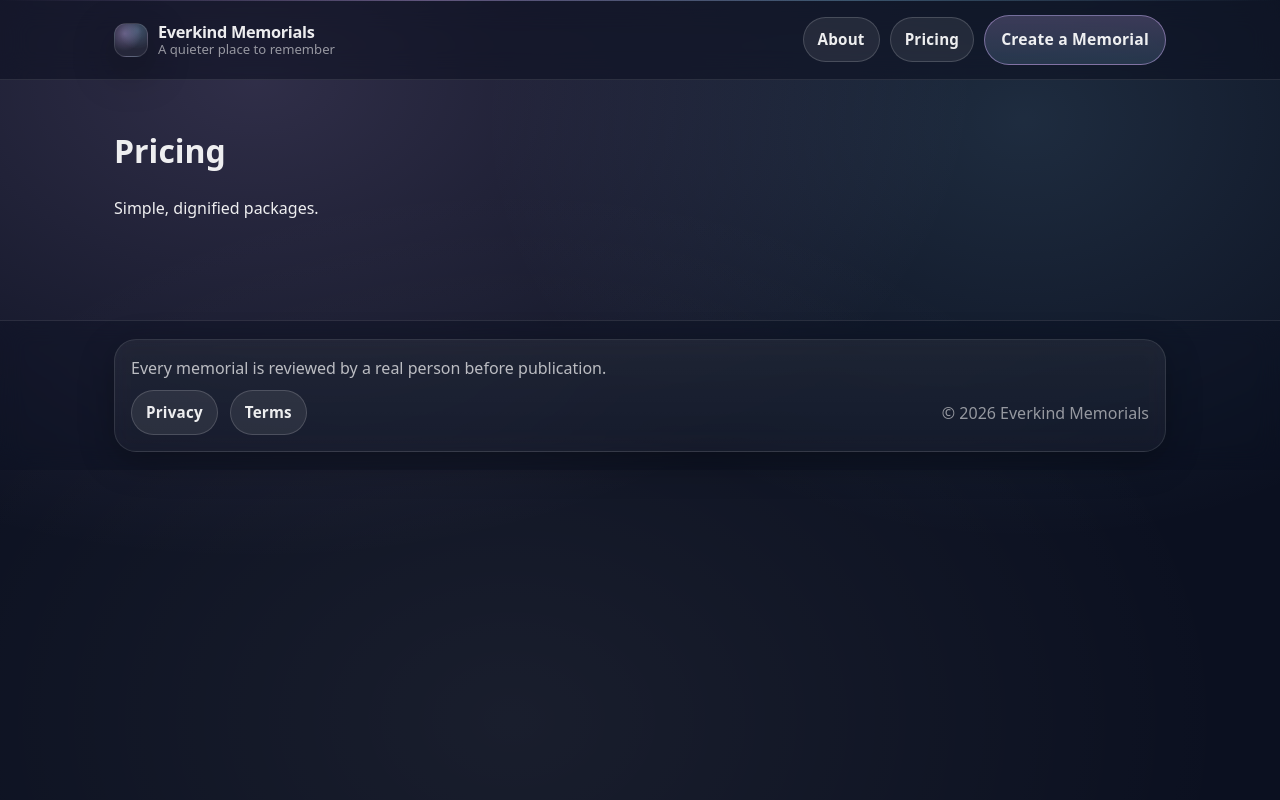
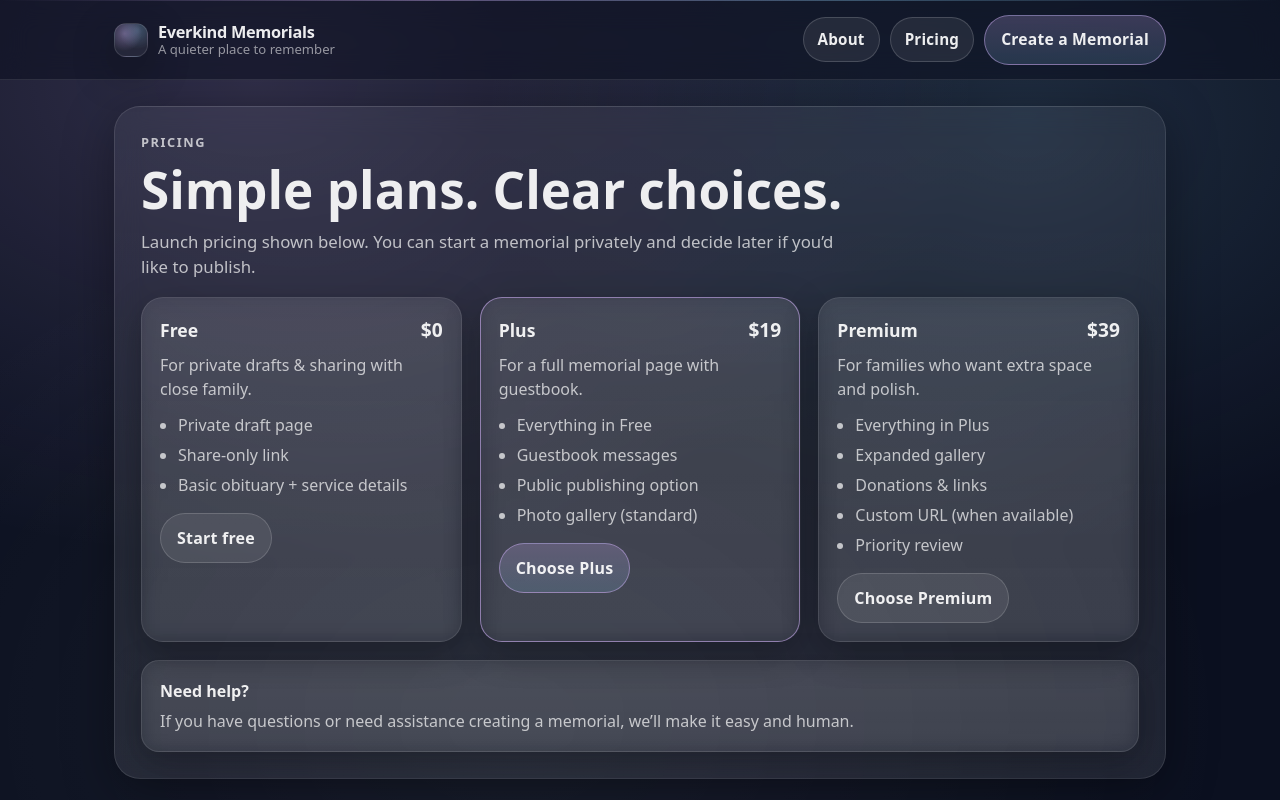
Before and after one commit to KristineMK72/everkind-memorials, a Next.js app: page /pricing in a window 1280 px wide. Shown: the top 800 px of the page. Built offline with nearby package versions, Linux system fonts and the light colour scheme.

Commit message:
Update page.tsx

```diff
--- a/app/pricing/page.tsx
+++ b/app/pricing/page.tsx
@@ -1,5 +1,83 @@
+import Link from "next/link";
+
+const PLANS = [
+  {
+    name: "Free",
+    price: "$0",
+    note: "For private drafts & sharing with close family.",
+    features: ["Private draft page", "Share-only link", "Basic obituary + service details"],
+    cta: "Start free",
+  },
+  {
+    name: "Plus",
+    price: "$19",
+    note: "For a full memorial page with guestbook.",
+    features: ["Everything in Free", "Guestbook messages", "Public publishing option", "Photo gallery (standard)"],
+    cta: "Choose Plus",
+    highlight: true,
+  },
+  {
+    name: "Premium",
+    price: "$39",
+    note: "For families who want extra space and polish.",
+    features: ["Everything in Plus", "Expanded gallery", "Donations & links", "Custom URL (when available)", "Priority review"],
+    cta: "Choose Premium",
+  },
+];
+
 export default function PricingPage() {
   return (
-    <main><h1>Pricing</h1><p>Simple, dignified packages.</p></main>
+    <main>
+      <section className="glass" style={{ padding: 26 }}>
+        <div className="kicker">Pricing</div>
+        <h1 className="h1" style={{ marginTop: 10 }}>Simple plans. Clear choices.</h1>
+        <p className="p" style={{ maxWidth: 720 }}>
+          Launch pricing shown below. You can start a memorial privately and decide later if you’d like to publish.
+        </p>
+
+        <div style={{ height: 18 }} />
+
+        <div className="grid grid3">
+          {PLANS.map((p) => (
+            <div
+              key={p.name}
+              className="card"
+              style={{
+                padding: 18,
+                borderRadius: 22,
+                border: p.highlight ? "1px solid rgba(215,183,255,0.55)" : undefined,
+              }}
+            >
+              <div style={{ display: "flex", alignItems: "baseline", justifyContent: "space-between", gap: 12 }}>
+                <div style={{ fontWeight: 900, fontSize: "1.1rem" }}>{p.name}</div>
+                <div style={{ fontWeight: 900, fontSize: "1.2rem" }}>{p.price}</div>
+              </div>
+              <div style={{ color: "var(--muted)", marginTop: 8 }}>{p.note}</div>
+
+              <ul style={{ marginTop: 12, paddingLeft: 18, color: "var(--muted)" }}>
+                {p.features.map((f) => (
+                  <li key={f} style={{ marginBottom: 6 }}>{f}</li>
+                ))}
+              </ul>
+
+              <div style={{ marginTop: 14 }}>
+                <Link className={`btn ${p.highlight ? "btnPrimary" : ""}`} href="/create-memorial">
+                  {p.cta}
+                </Link>
+              </div>
+            </div>
+          ))}
+        </div>
+
+        <div style={{ height: 18 }} />
+
+        <div className="card" style={{ padding: 18 }}>
+          <div style={{ fontWeight: 850, marginBottom: 6 }}>Need help?</div>
+          <div style={{ color: "var(--muted)" }}>
+            If you have questions or need assistance creating a memorial, we’ll make it easy and human.
+          </div>
+        </div>
+      </section>
+    </main>
   );
 }
```
